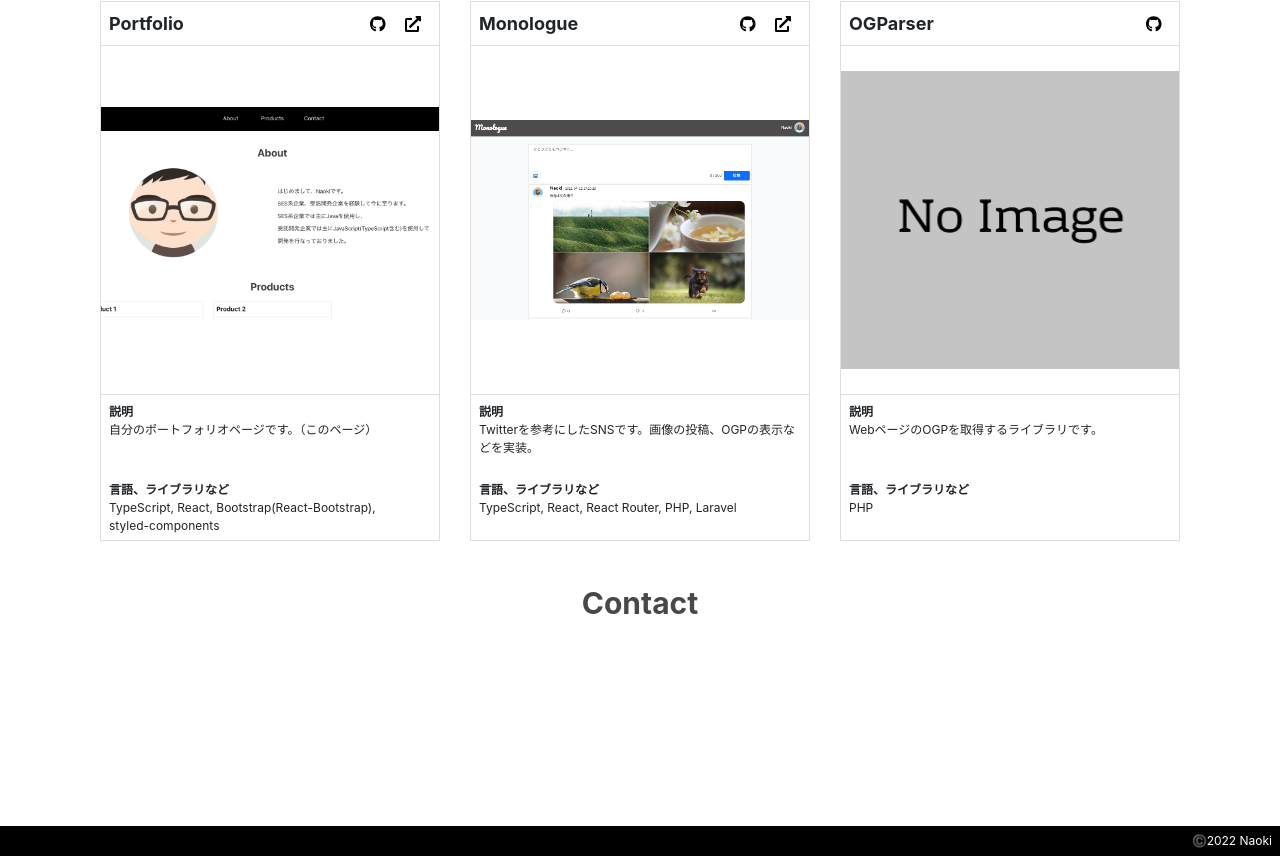
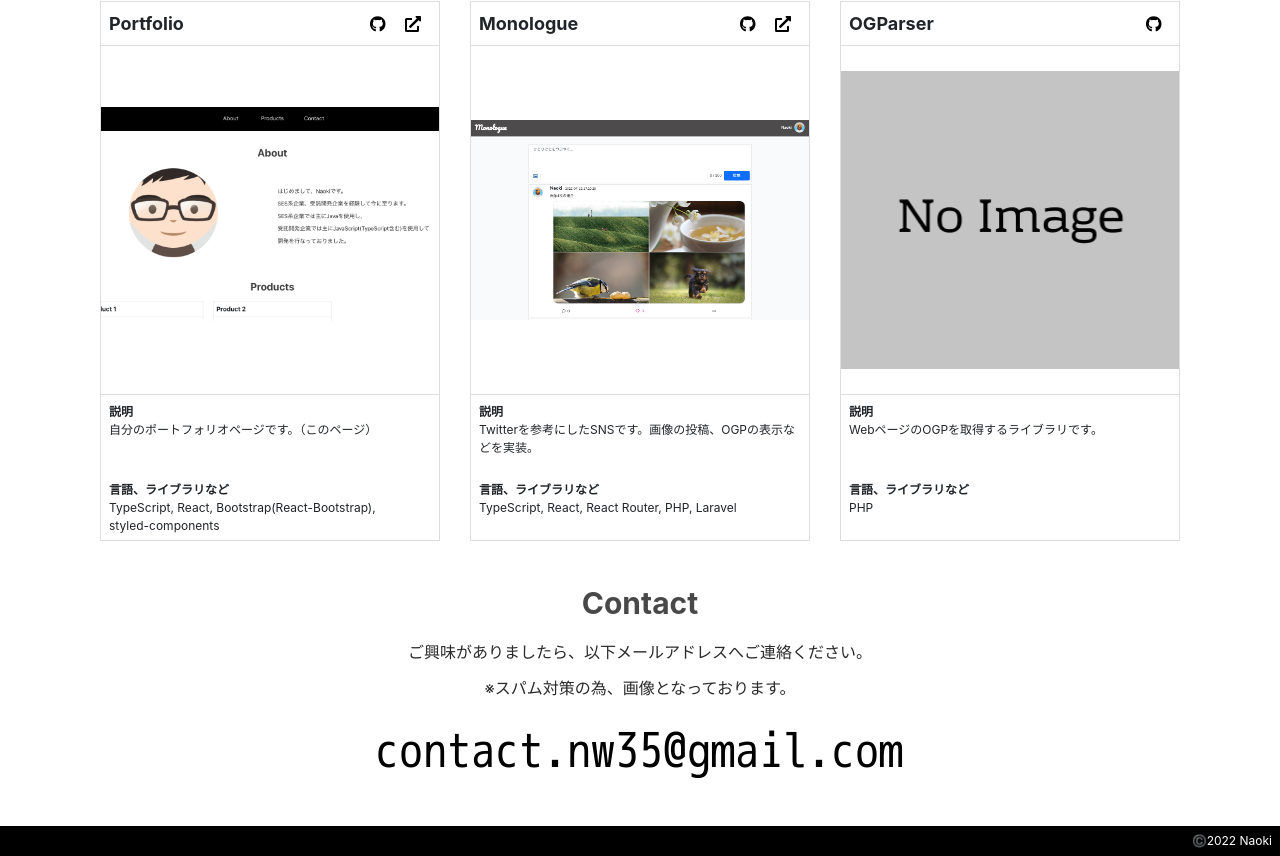
Before and after one commit to nkwtnb/portfolio, a Next.js app: page / in a window 1280 px wide. Shown: the part 561-1417 px from the top of the page. Built offline with nearby package versions, Linux system fonts and the light colour scheme.

Commit message:
Contactにアドレス追加

```diff
--- /dev/null
+++ b/src/components/ContentText.tsx
@@ -0,0 +1,20 @@
+import styled from "styled-components";
+
+const Text = styled.p<{align: string}>`
+white-space: pre-line;
+line-height: 36px;
+font-size: 16px;
+color: #2a2a2a;
+text-align: ${(props) => props.align};
+`;
+
+type ContentTextProps = {
+  text: string;
+  align: "left" | "center" | "right"
+}
+
+export default function (props: ContentTextProps) {
+  return (
+    <Text align={props.align}>{props.text}</Text>
+  );
+};
--- a/src/components/sections/Contact.tsx
+++ b/src/components/sections/Contact.tsx
@@ -1,13 +1,32 @@
 import styled from "styled-components";
+import { Container, Row, Col } from "react-bootstrap";
+import mail from "../../resources/images/mail2image.png";
+import ContentText from "../ContentText";
 
 const ContactWrapper = styled.section`
 min-height: 200px;
-`
+`;
 
-export default function Contact(props: any) {
-
+const Contact = function (props: any) {
   return (
     <ContactWrapper>
+      <Container fluid="md" className="h-100">
+        <Row>
+          <Col className="justify-content-center d-flex mt-2">
+            <ContentText align="center" text={`ご興味がありましたら、以下メールアドレスへご連絡ください。
+              ※スパム対策の為、画像となっております。
+              `
+            } />
+          </Col>
+        </Row>
+        <Row>
+          <Col className="justify-content-center d-flex mt-2">
+            <img src={mail.src}/>
+          </Col>
+        </Row>
+      </Container>
     </ContactWrapper>
   );
 }
+
+export default Contact;
```
Also changed, not shown: src/resources/images/mail2image.png (added).
